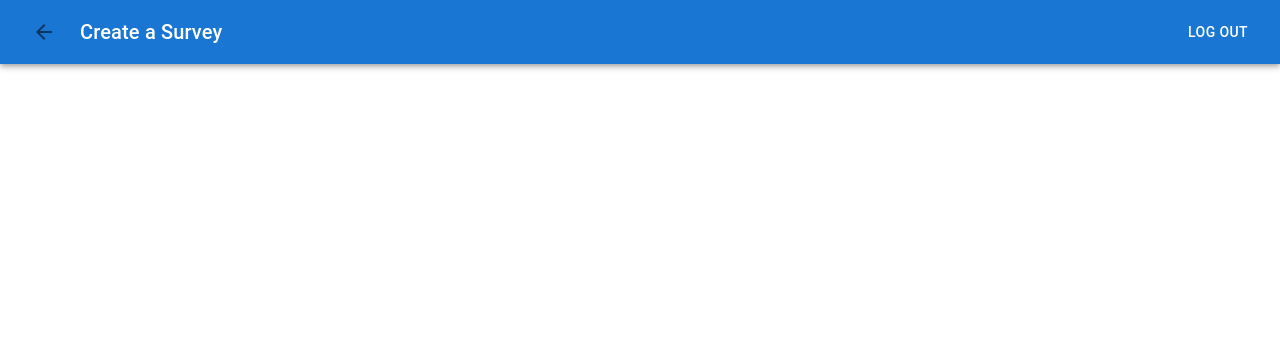
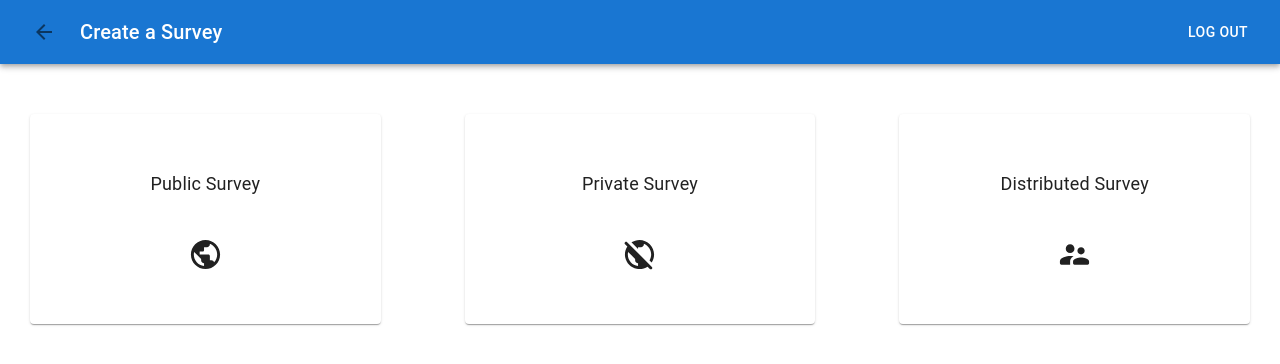
Before and after one commit to adamwar-dev/surveySystemFrontend, a React (Create React App) app in the folder my-app/: page /create in a window 1280 px wide. Shown: the top 364 px of the page. Built offline with nearby package versions, Linux system fonts and the light colour scheme.

Commit message:
Added Create Survey Page anatomy

```diff
--- a/my-app/src/pages/CreateSurvey.tsx
+++ b/my-app/src/pages/CreateSurvey.tsx
@@ -1,11 +1,29 @@
+import { Box, Grid } from '@mui/material';
 import * as React from 'react';
 import { NavBar } from '../components/NavBar';
+import { Tile } from '../components/Tile';
+import PublicRoundedIcon from '@mui/icons-material/PublicRounded';
+import PublicOffRoundedIcon from '@mui/icons-material/PublicOffRounded';
+import SupervisorAccountRoundedIcon from '@mui/icons-material/SupervisorAccountRounded';
 
 export class CreateSurvey extends React.Component{
 	public render () {
 		return (
 			<React.Fragment>
                 <NavBar backArrowVisable={true} barText={'Create a Survey'}/>
+				<Box sx={{ flexGrow: 1, width:'100%', height:'85vh'}}>
+					<Grid container spacing={10} columnSpacing={{ xs: 1, sm: 2, md: 3 }} sx={{mb:'30px'}}>
+					<Grid item xs={12} sm={6} md={4}>
+							<Tile primaryText='Public Survey' linkTo='' icon={<PublicRoundedIcon fontSize={'large'}/>}/>
+						</Grid>
+						<Grid item xs={12} sm={6} md={4}>
+							<Tile primaryText='Private Survey' linkTo='' icon={<PublicOffRoundedIcon fontSize={'large'}/>}/>
+						</Grid>
+						<Grid item xs={12} sm={12} md={4}>
+							<Tile primaryText='Distributed Survey' linkTo='' icon={<SupervisorAccountRoundedIcon fontSize={'large'}/>}/>
+						</Grid>
+					</Grid>
+				</Box>
             </React.Fragment>
 		);
 	}
--- a/my-app/src/pages/MainPage.tsx
+++ b/my-app/src/pages/MainPage.tsx
@@ -8,6 +8,7 @@ import '../styles/MainPage.css';
 import AssignmentRoundedIcon from '@mui/icons-material/AssignmentRounded';
 import HistoryEduRoundedIcon from '@mui/icons-material/HistoryEduRounded';
 import AccountBoxRoundedIcon from '@mui/icons-material/AccountBoxRounded';
+import EuroRoundedIcon from '@mui/icons-material/EuroRounded';
 
 export class MainPage extends React.Component {
 	public render() {
@@ -26,7 +27,7 @@ export class MainPage extends React.Component {
 							<Tile primaryText='Profile' linkTo='/profile' icon={<AccountBoxRoundedIcon fontSize='large'/>}/>
 						</Grid>
 						<Grid item xs={12} sm={6}>
-							<Tile primaryText='' linkTo=''/>
+							<Tile primaryText='Comming Soon...' linkTo='' icon={<EuroRoundedIcon fontSize='large'/>}/>
 						</Grid>
 						<Grid item xs={12}>
 							<Footer/>
```
